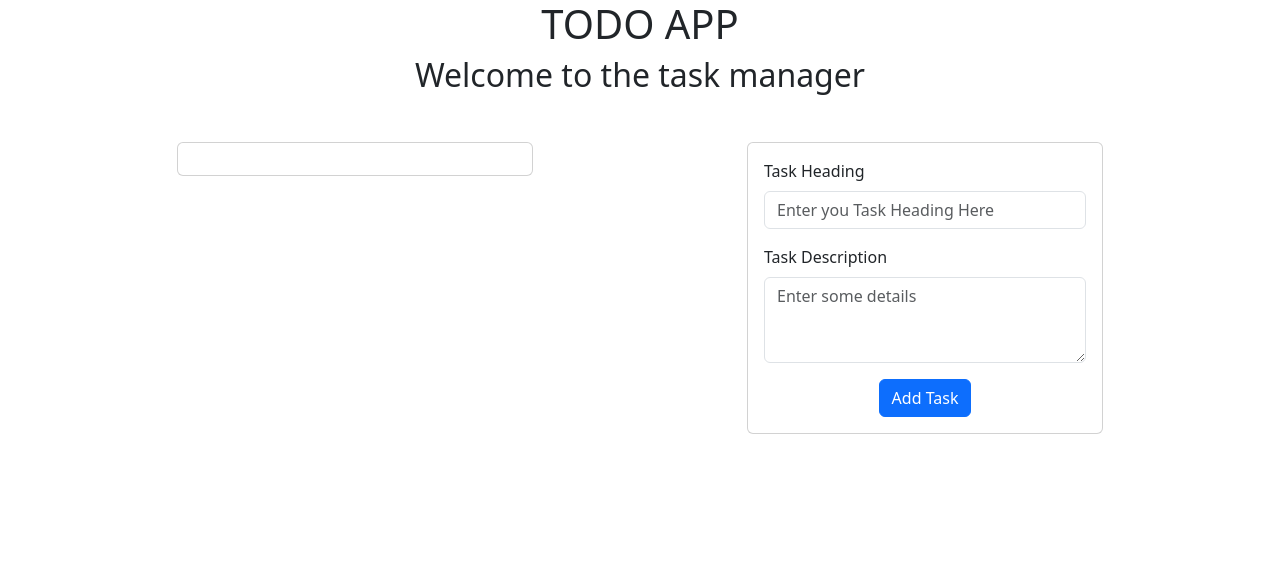
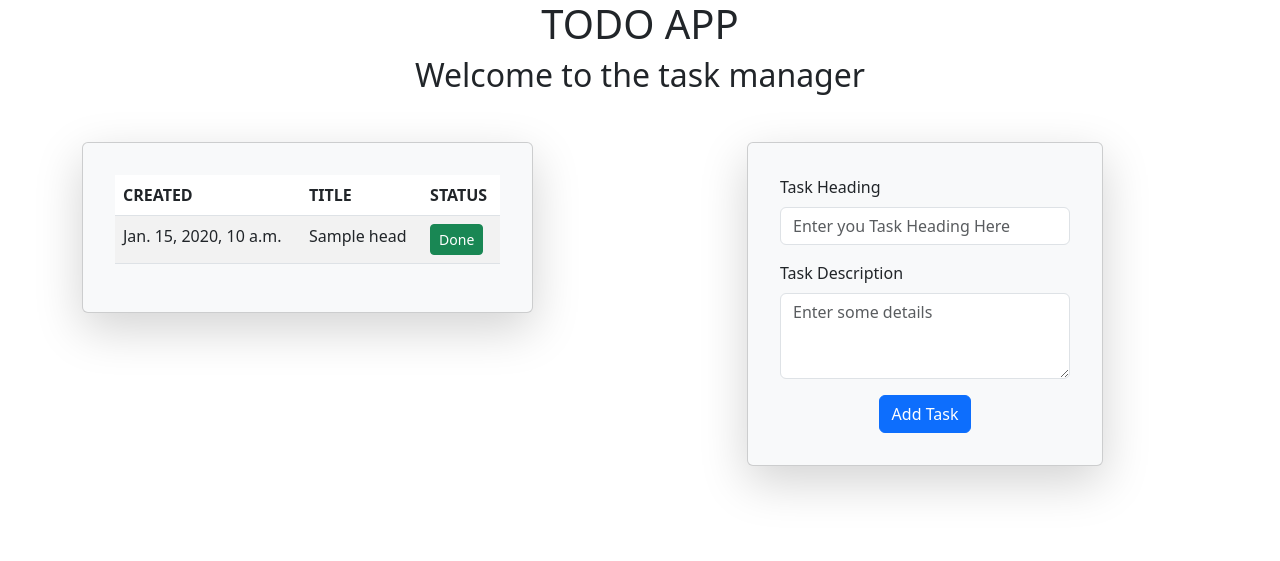
Before and after one commit to jyothisjkj/TODO_APP, a Django app: template todo_app/templates/todo_app/home.html in a window 1280 px wide. Shown: the top 561 px of the page. Run offline with Django 4.2, Linux system fonts and the light colour scheme; the template is opened without the code that fills it: most values are stand-ins (such as "Sample title", 1, 10 or a date in 2020).

Commit message:
second commit
This is the second commit of the same!

```diff
--- a/todo_app/templates/todo_app/home.html
+++ b/todo_app/templates/todo_app/home.html
@@ -7,7 +7,57 @@
     <meta name="viewport" content="width=device-width, initial-scale=1">
     <title>Bootstrap demo</title>
     <link href="https://cdn.jsdelivr.net/npm/bootstrap@5.3.0/dist/css/bootstrap.min.css" rel="stylesheet" integrity="sha384-9ndCyUaIbzAi2FUVXJi0CjmCapSmO7SnpJef0486qhLnuZ2cdeRhO02iuK6FUUVM" crossorigin="anonymous">
+
+    <style>
+
+            /* width */
+      ::-webkit-scrollbar {
+        width: 10px;
+        {% comment %} height:0px; {% endcomment %}
+      }
+
+      /* Track */
+      ::-webkit-scrollbar-track {
+        box-shadow: inset 0 0 5px grey;
+        border-radius: 10px;
+      }
+
+      /* Handle */
+      ::-webkit-scrollbar-thu0{
+        background: red;
+        border-radius: 10px;
+      }
+
+      /* Handle on hover */
+      ::-webkit-scrollbar-thumb:hover {
+        background: #b30000;
+      }
+
+      td[data-tooltip]::after {
+        content: attr(data-tooltip);
+        position: absolute;
+        background-color: #000;
+        color: #fff;
+        padding: 5px;
+        border-radius: 5px;
+        bottom: -15%;
+        left: 45%;
+        transform: translateX(-50%);
+        opacity: 0;
+        pointer-events: none;
+        transition: opacity 0.3s ease;
+      }
+
+      td[data-tooltip]:hover::after {
+        opacity: 1;
+      }
+
+    </style>
+
+
   </head>
+
+
   <body>
 
     <div class="text-center">
@@ -17,20 +67,45 @@
 
     <div class="container my-5">
       <div class="row">
-        <div class="col-md-1"></div>
-        <div class="col-md-4">
-          <div class="card">
-            <div class="card-body">
+        {% comment %} <div class="col-md-1"></div> {% endcomment %}
+        <div class="col-md-5">
+          <div class="card shadow-lg p-3 mb-5 bg-body-tertiary rounded">
+            <div class="card-body" style="max-height:300px; overflow-y: scroll;">
+
+              <table class="table table-striped">
+                <thead>
+                    <tr>
+                        <th>CREATED</th>
+                        <th>TITLE</th>
+                        <th>STATUS</th>
+
+                    </tr>
+                </thead>
+                <tbody >
+                    {% for data in datas %}
+                    <tr>
+                        <td>{{data.date}}</td>
+                        <td data-tooltip="{{data.message}}">{{data.head}}</td>
+                        {% comment %} <td>{{data.status}}</td> {% endcomment %}
+
+                        <td>
+                            <a href="" class="btn btn-success btn-sm">Done</a>
+                            {% comment %} <a href="{% url 'update-student' s.roll_number %}" class="btn btn-success btn-sm">Update</a> {% endcomment %}
+                        </td>
+                    </tr>
+                    {% endfor %}
+                </tbody>
+            </table>
 
             </div>
           </div>
         </div>
         <div class="col-md-2"></div>
         <div class="col-md-4 ">
-          <form action="" method="POST">
+          <form action="{% url 'home' %}" method="POST">
 
             {% csrf_token %}
-            <div class="card">
+            <div class="card shadow-lg p-3 mb-5 bg-body-tertiary rounded">
               <div class="card-body">
                     <div class="mb-3 ">
                         <label for="head" class="form-label">Task Heading</label>
```
Also changed, not shown: todo_app/views.py (+10 -3 lines).
